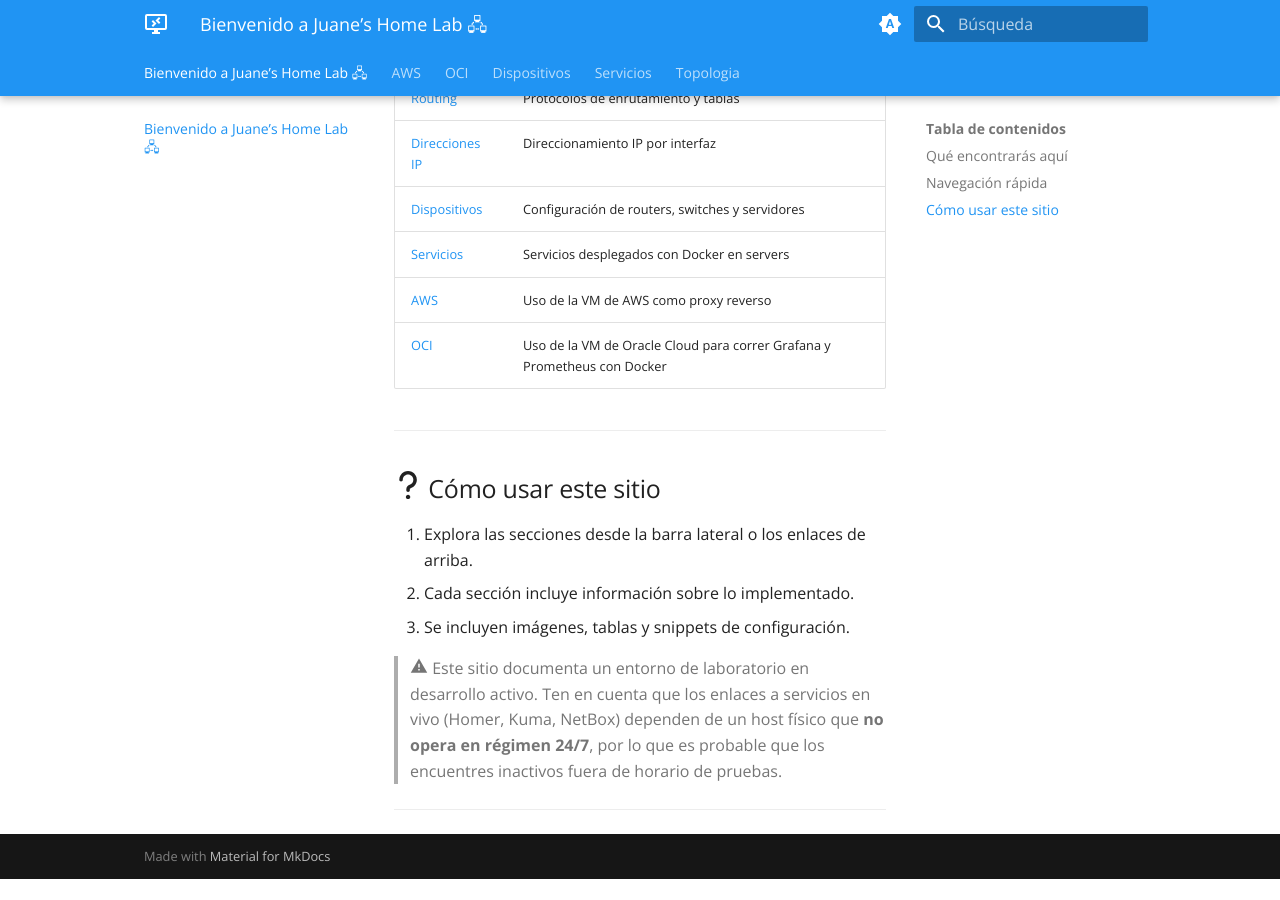
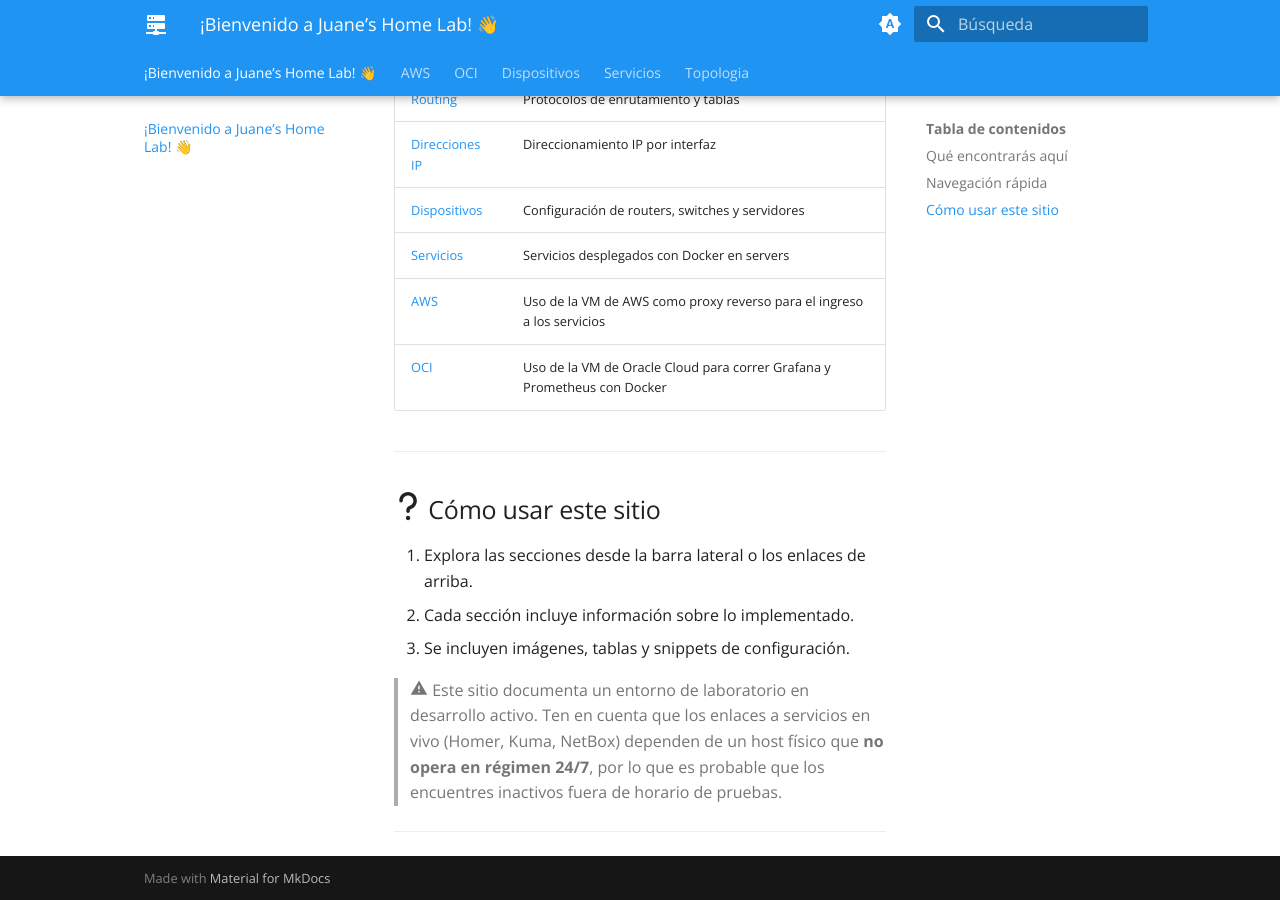
Before and after one commit to JuanStKennedy/MkDocsJuaneInfra, an MkDocs documentation site: the page built from docs/index.md, in a window 1280 px wide and 900 px high, scrolled down 1052 px. Built offline with MkDocs 1.6.1 and Material for MkDocs 9.7.7, drawn with Linux system fonts in a browser that asks for light colours; emoji names are drawn with the system emoji font; comment, search, counter and statistics services are not loaded; before the commit the page ends 1931 px from its top, so only the background shows below that; some of the changed text lies outside the part shown.

Commit message:
cambios en index y yaml

```diff
--- a/docs/index.md
+++ b/docs/index.md
@@ -1,4 +1,4 @@
-# Bienvenido a Juane’s Home Lab 🖧
+# ¡Bienvenido a Juane’s Home Lab! :wave:
 
 ¡Hola! Este sitio es mi **portfolio técnico y laboratorio de infraestructura**. Aquí documento configuraciones, diagramas y prácticas reales de los conocimientos que voy adquiriendo a lo largo de mi formación para poder aplicarlos y probarlos en distintos escenarios.
 
@@ -25,7 +25,7 @@
 | [Direcciones IP](topologia/direcciones-ip.md) | Direccionamiento IP por interfaz |
 | [Dispositivos](dispositivos/index.md) | Configuración de routers, switches y servidores |
 | [Servicios](servicios/index.md) | Servicios desplegados con Docker en servers |
-| [AWS](AWS/aws.md) | Uso de la VM de AWS como proxy reverso |
+| [AWS](AWS/aws.md) | Uso de la VM de AWS como proxy reverso para el ingreso a los servicios |
 | [OCI](OCI/oci.md) | Uso de la VM de Oracle Cloud para correr Grafana y Prometheus con Docker |
 
 ---
--- a/mkdocs.yml
+++ b/mkdocs.yml
@@ -2,7 +2,7 @@ site_name: Juane’s Home Lab
 site_author: Juan Siécola
 theme:
   icon:
-    logo: 'material/remote-desktop'
+    logo: 'material/server-network'
   favicon: assets/icon.png
   language: es
   font:
```
